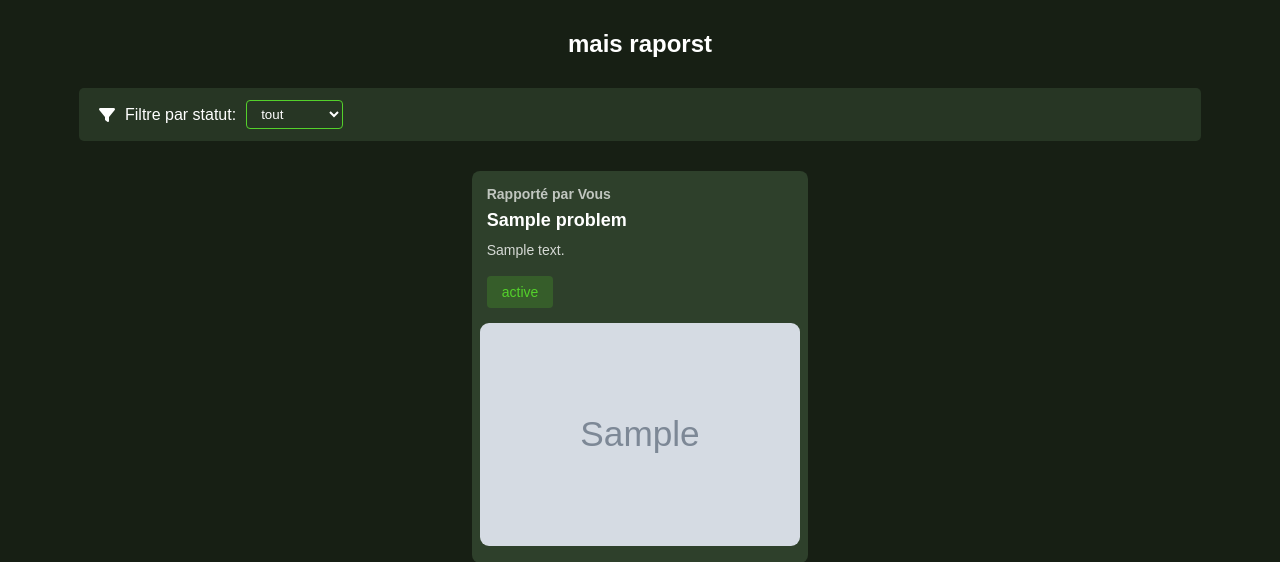
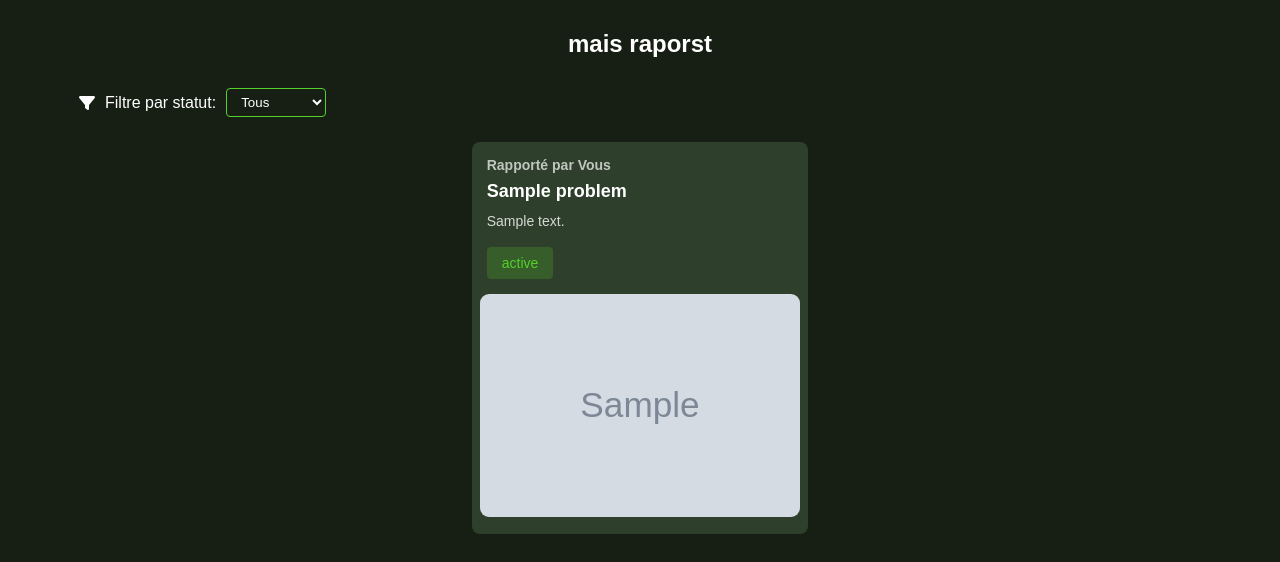
Before and after one commit to elcadii/man9ous-, a PHP site: page /maiRaport.php in a window 1280 px wide. Shown: the part 80-642 px from the top of the page. Run offline with PHP 8.4, Linux system fonts and the light colour scheme; the visitor is signed in with stand-in values (Sample User, id 1); tables that the repository leaves empty or names only in its code hold one stand-in row (values such as "Sample post"); grey boxes marked "Sample" are stand-in pictures.

Commit message:
add filter to mai rappor

```diff
--- a/user/maiRaport.php
+++ b/user/maiRaport.php
@@ -20,18 +20,19 @@ include("scriptphp/script_maiRaport.php");
     <div class="container">
       <h1>mais raporst</h1>
 
-      <div class="filter-bar">
-        <div class="filter">
-          <i class="fas fa-filter"></i>
-          <span>Filtre par statut:</span>
-          <select>
-            <option value="tout">tout</option>
-            <option value="en-cours">en cours</option>
-            <option value="complete">complété</option>
-            <option value="nouveau">nouveau</option>
+      <div class="filter">
+        <i class="fas fa-filter"></i>
+        <span>Filtre par statut:</span>
+        <form method="GET">
+          <select name="status" onchange="this.form.submit()">
+            <option value="">Tous</option>
+            <option value="non traité" <?= ($status_filter === 'non traité') ? 'selected' : '' ?>>Non traité</option>
+            <option value="en cours" <?= ($status_filter === 'en cours') ? 'selected' : '' ?>>En cours</option>
+            <option value="traité" <?= ($status_filter === 'traité') ? 'selected' : '' ?>>Traité</option>
           </select>
-        </div>
+        </form>
       </div>
+
 
       <div class="reports-grid">
         <!-- Report Card 1 -->
--- a/user/scriptPhP/script_maiRaport.php
+++ b/user/scriptPhP/script_maiRaport.php
@@ -6,14 +6,24 @@ if (!isset($_SESSION['user_id'])) {
 }
 
 $user_id = $_SESSION['user_id'];
+$status_filter = $_GET['status'] ?? '';
 
 $sql = "SELECT p.*, m.status AS management_status
         FROM problem p
         LEFT JOIN management m ON p.problem_id = m.problem_id
-        WHERE p.user_id = ?
-        ORDER BY p.problem_id DESC";
+        WHERE p.user_id = ?";
+
+$params = [$user_id];
+
+// ajouter le filtre si besoin
+if (!empty($status_filter)) {
+    $sql .= " AND m.status = ?";
+    $params[] = $status_filter;
+}
+
+$sql .= " ORDER BY p.problem_id DESC";
 
 $stmt = $pdo->prepare($sql);
-$stmt->execute([$user_id]);
+$stmt->execute($params);
 $reports = $stmt->fetchAll(PDO::FETCH_ASSOC);
 ?>
--- a/user/style/maiRaport.css
+++ b/user/style/maiRaport.css
@@ -49,6 +49,7 @@ h1 {
 }
 
 .filter {
+  margin-bottom: 25px;
   display: flex;
   align-items: center;
   gap: 10px;
```
